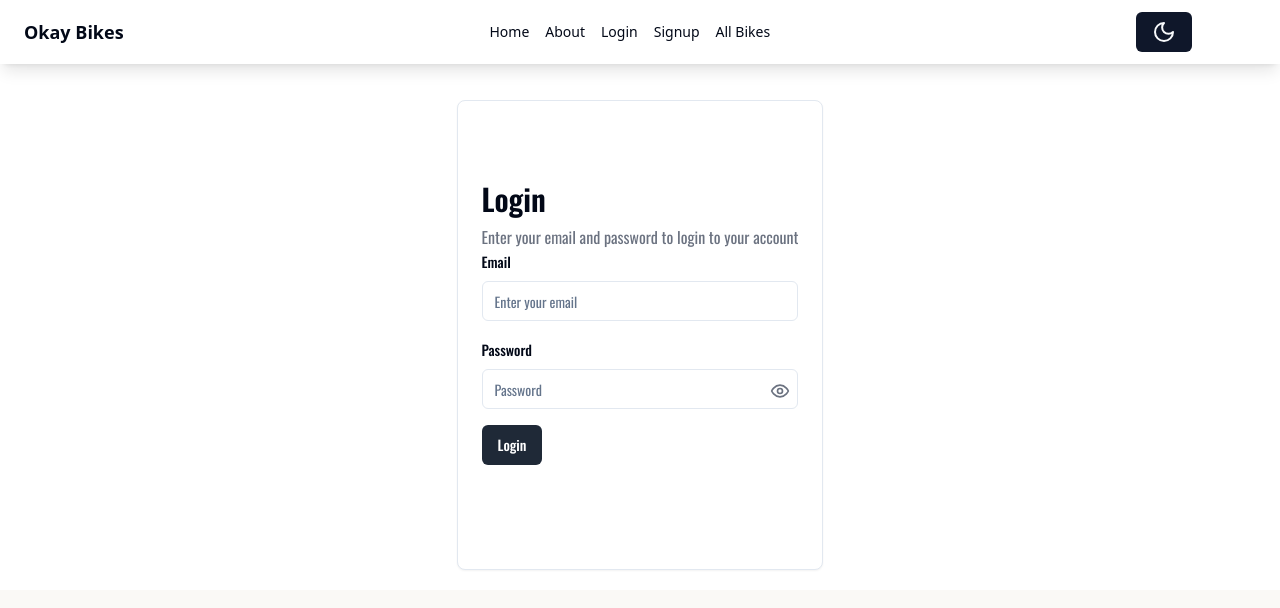
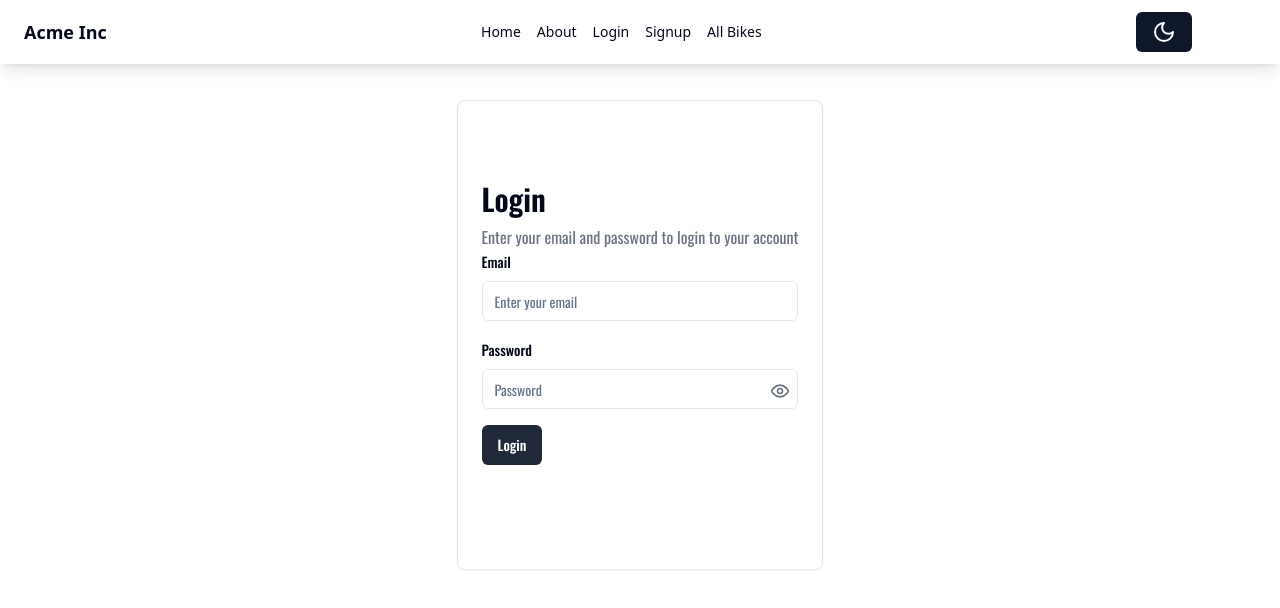
Before and after one commit to sojib076/Bike_Rental_frontEnd, a React (Vite) app: page /login in a window 1280 px wide. Shown: the top 608 px of the page. Built offline with nearby package versions, Linux system fonts and the light colour scheme.

Commit message:
headerFix

```diff
--- a/src/Pages/Login.tsx
+++ b/src/Pages/Login.tsx
@@ -47,7 +47,7 @@ const Login = () => {
 
 
     return (
-       <div className='dark:bg-black bg-white' >
+       <div className='dark:bg-black bg-white h-[100vh]' >
  <div className="grid lg:grid-cols-1 lg:gap-20    ">
             <div className="font-[Oswald] flex items-center justify-center lg:mt-20 py-5 mt-16 ">
                 <Card>
--- a/src/Pages/SignUp.tsx
+++ b/src/Pages/SignUp.tsx
@@ -51,7 +51,7 @@ const Signup = () => {
     };
 
     return (
-        <div className=" dark:bg-black bg-white">
+        <div className=" dark:bg-black bg-white h-[100vh]">
             <div className="font-[Oswald] flex lg:items-center justify-center lg:mt-20 dark:mt-16 mt-16">
                 <Card>
                     <CardContent className='lg:w-[500px] w-[55vh] py-5'>
--- a/src/components/HeaderFooter/Header.tsx
+++ b/src/components/HeaderFooter/Header.tsx
@@ -37,10 +37,7 @@ const Header = () => {
         <header className="fixed top-0 left-0 z-50 w-full bg-background dark:bg-gray-900 shadow-lg smoothingAnimation">
             <div className="container mx-auto flex h-16 items-center justify-between px-4 md:px-6">
                 <Link to={'/'} className="flex items-center gap-2">
-                    <span className="text-lg font-bold text-foreground dark:text-white">
-
-                        Okay Bikes
-                    </span>
+                    <span className="text-lg font-bold text-foreground dark:text-white">Acme Inc</span>
                 </Link>
                 <nav className="hidden lg:flex items-center gap-4">
                     {links.map((link) => (
@@ -50,7 +47,7 @@ const Header = () => {
                     ))}
                 </nav>
                 <div className="flex items-center gap-4 lg:mr-16">
-                    {auth ? (
+                    {auth && (
                         <DropdownMenu>
                             <DropdownMenuTrigger asChild>
                                 <Avatar className="h-9 w-9">
@@ -68,14 +65,13 @@ const Header = () => {
                                 <DropdownMenuItem onClick={() => dispatch(logoutUser())} className="cursor-pointer dark:text-white">Logout</DropdownMenuItem>
                             </DropdownMenuContent>
                         </DropdownMenu>
-                    ) : (
-                        <Button variant="outline" size="icon" className="lg:hidden" onClick={() => setIsOpen(!isOpen)}>
+                    ) }
+                    <Button variant="outline" size="icon" className="lg:hidden" onClick={() => setIsOpen(!isOpen)}>
                             <MenuIcon className="w-6 h-6" />
                             <span className="sr-only">Toggle navigation</span>
                         </Button>
-                    )}
 
-                    {/* toggleDarkMode */}
+
 
                     <Button  onClick={toggleDarkMode}>
                         <Moon className="w-6 h-6" />
```
